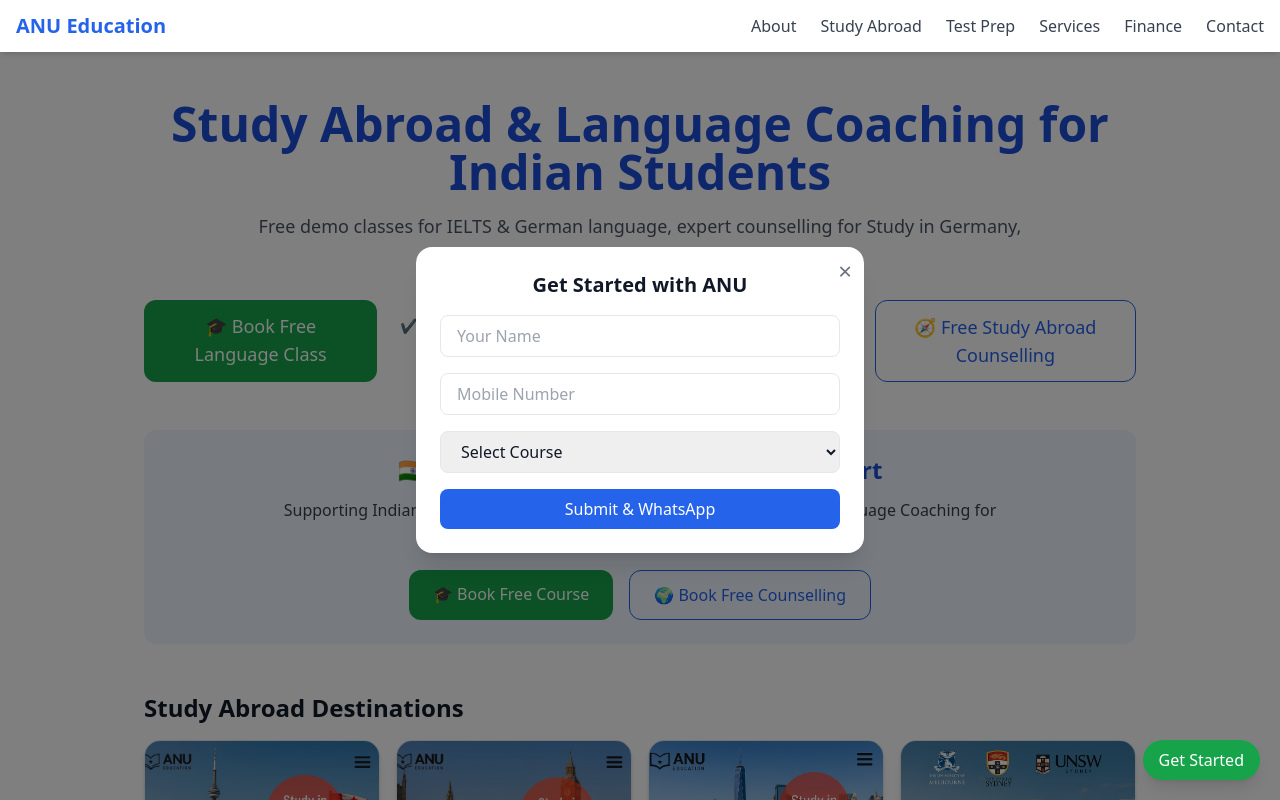
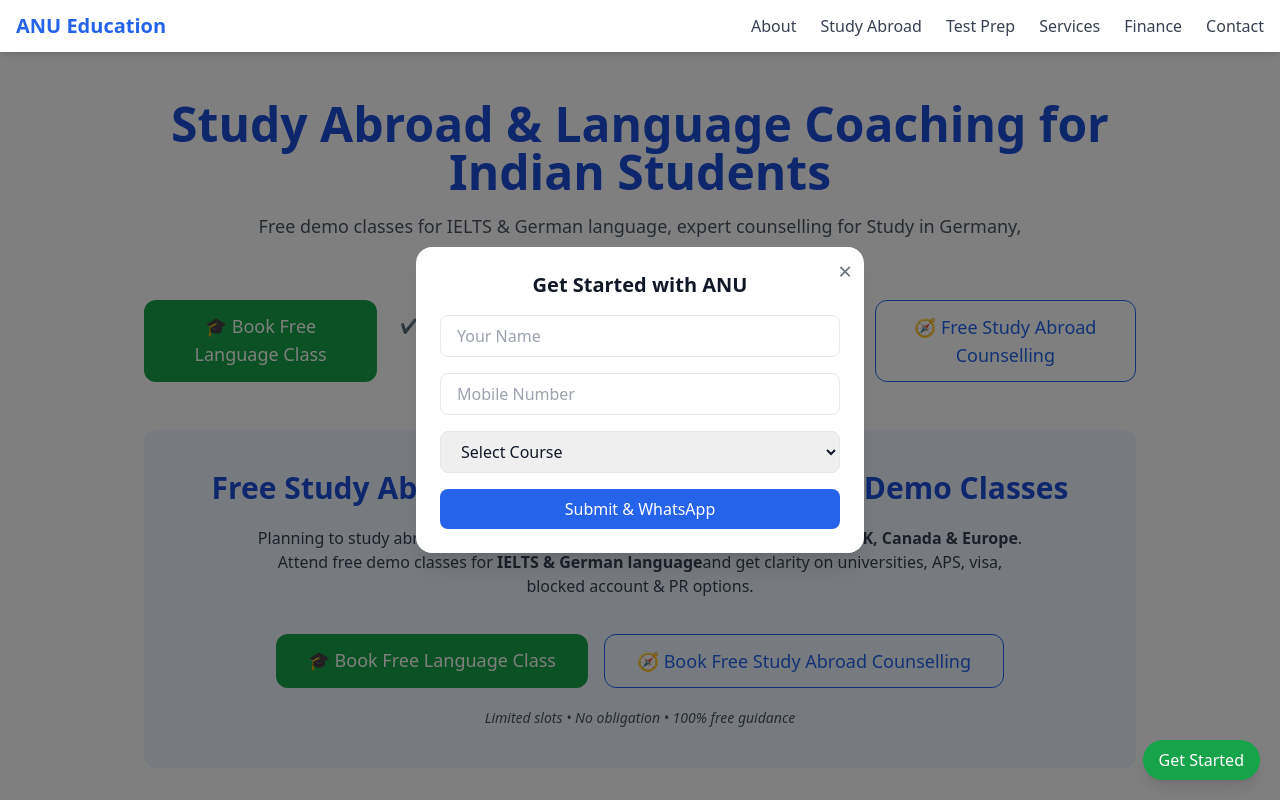
Before and after one commit to shailendra9897/anu-education, a Next.js app: page / in a window 1280 px wide. Shown: the top 800 px of the page. Built offline with nearby package versions, Linux system fonts and the light colour scheme.

Commit message:
feat: update homepage CTA and add deployment configs

```diff
--- a/app/page.tsx
+++ b/app/page.tsx
@@ -40,36 +40,41 @@
     </a>
   </div>
 </section>
-{/* Republic Day Special */}
-<section className="bg-blue-50 rounded-xl p-6 text-center space-y-3">
-  <h2 className="text-2xl font-bold text-blue-700">
-    🇮🇳 Republic Day Special Student Support
+{/* FREE COUNSELLING SECTION */}
+<section className="bg-blue-50 py-10 px-6 rounded-xl text-center space-y-5">
+  <h2 className="text-2xl md:text-3xl font-bold text-blue-700">
+    Free Study Abroad Counselling & Language Demo Classes
   </h2>
 
   <p className="text-gray-700 max-w-3xl mx-auto">
-    Supporting Indian students with expert guidance for Study Abroad and
-    Language Coaching for Germany, UK, Canada & Europe.
+    Planning to study abroad in 2026? Get expert guidance for
+    <strong> Study in Germany, UK, Canada & Europe</strong>.
+    Attend free demo classes for <strong>IELTS & German language</strong>
+    and get clarity on universities, APS, visa, blocked account & PR options.
   </p>
 
-  <div className="flex flex-col sm:flex-row justify-center gap-4 pt-3">
+  <div className="flex flex-col sm:flex-row justify-center gap-4 pt-4">
     <a
       href="https://study.anuedu.in/register"
       target="_blank"
-      className="bg-green-600 text-white px-6 py-3 rounded-xl hover:bg-green-700"
+      className="bg-green-600 text-white px-8 py-3 rounded-xl text-lg hover:bg-green-700"
     >
-      🎓 Book Free Course
+      🎓 Book Free Language Class
     </a>
 
     <a
       href="https://anueducation.applyviz.com/walk-in"
       target="_blank"
-      className="border border-blue-600 text-blue-600 px-6 py-3 rounded-xl hover:bg-blue-100"
+      className="border border-blue-600 text-blue-600 px-8 py-3 rounded-xl text-lg hover:bg-blue-50"
     >
-      🌍 Book Free Counselling
+      🧭 Book Free Study Abroad Counselling
     </a>
   </div>
+
+  <p className="text-sm text-gray-600 italic">
+    Limited slots • No obligation • 100% free guidance
+  </p>
 </section>
-
       {/* Study Abroad */}
       <section>
         <h2 className="text-2xl font-semibold mb-4">Study Abroad Destinations</h2>
```
Also changed, not shown: 2 other files (tests, documents, lock files or other folders).
